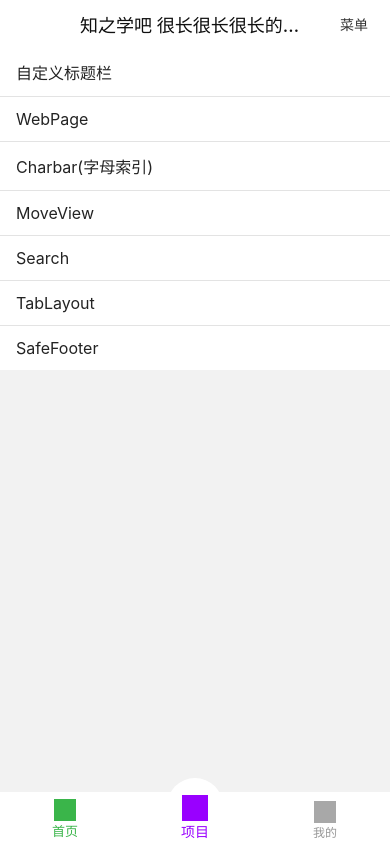
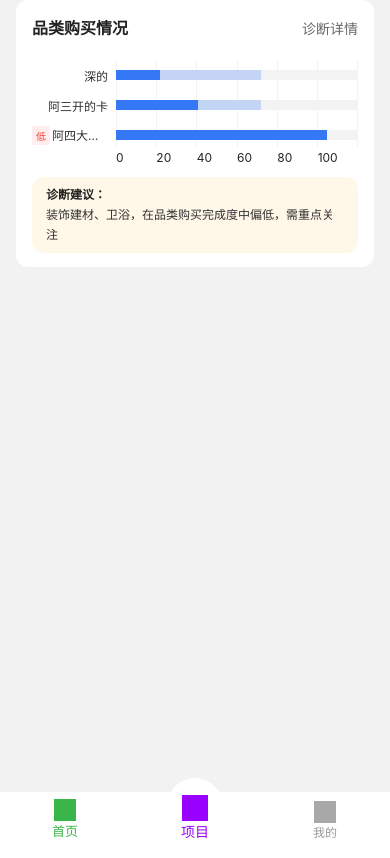
Before and after one commit to dxmzk/step-react-native, a React Native app: screen /Home in a window 390 px wide. Built offline with nearby package versions, Linux system fonts and the light colour scheme; what react-native-device-info would draw is missing.

Commit message:
修改代码

```diff
--- /dev/null
+++ b/src/pages/home/CategoryBuy.jsx
@@ -0,0 +1,306 @@
+/**
+ * Author: Meng
+ * Date: 2023-10-10
+ * Modify: 2023-10-10
+ * Desc: 品类购买情况
+ */
+
+import React, {useEffect, useState, useRef} from 'react';
+import {
+  View,
+  Text,
+  Image,
+  TouchableOpacity,
+  StyleSheet,
+  Dimensions,
+} from 'react-native';
+
+// import RetailImages from '../../../Assets/Retail/index';
+import {CompatButton} from '../../components/index';
+
+const {width} = Dimensions.get('window');
+const boxWidth = width - 64 - 84;
+
+function CategoryBuy(props) {
+  const itemList = [
+    {name: '深的', ranking: 1, value: 182},
+    {name: '阿三开的卡', ranking: 2, value: 342},
+    {name: '阿四大队撒', ranking: 3, value: 872},
+  ];
+  const [pressItem, setPressItem] = useState(null);
+  const [aixList, setAixList] = useState([0, 20, 40, 60, 80, 100]);
+  const [tagValue, setTagValue] = useState({tag: 1, value: 1});
+  const timer = useRef(0);
+  const maxNum = useRef(1000);
+  const defTitle = props.title || '品类购买情况';
+
+  useEffect(() => {}, []);
+
+  function gotoDiagnose() {}
+
+  // 点击显示数据
+  function onPressUser(item, index) {
+    if (timer.current > 0) {
+      clearTimeout(timer.current);
+    }
+    item.top = (index / itemList.length) * 100;
+    setPressItem(item);
+    timer.current = setTimeout(() => {
+      clearTimeout(timer.current);
+      setPressItem(null);
+    }, 3000);
+  }
+
+  // 行项目
+  function rankView(item, index) {
+    let value = item.value || 0;
+    if (value > 0) {
+      value = Math.round((value * 100) / maxNum.current) || 1;
+    }
+    return (
+      <TouchableOpacity
+        key={item.name + index}
+        style={styles.item}
+        activeOpacity={0.9}
+        onPress={() => onPressUser(item, index)}>
+        <View style={styles.nameBox}>
+          {item.ranking > 2 ? <Text style={styles.lowTag}>低</Text> : <></>}
+          <Text style={styles.itemName} numberOfLines={1} ellipsizeMode="tail">
+            {item.name}
+          </Text>
+        </View>
+
+        <View style={styles.lineWidth}>
+          <View style={styles.tagBg} />
+          <View style={{...styles.lineBg, width: `${value}%`}} />
+        </View>
+      </TouchableOpacity>
+    );
+  }
+
+  function aixView(num, index) {
+    return (
+      <Text key={num} style={styles.aixStr}>
+        {num}
+      </Text>
+    );
+  }
+
+  function yLineView(num, index) {
+    return <View key={index} style={styles.yLineView} />;
+  }
+
+  function PressItemView() {
+    return (
+      <View style={styles.press}>
+        <Text style={styles.pressStr}>{pressItem.name}</Text>
+        <Text style={styles.pressStr}>个人: {pressItem.value}</Text>
+        <Text style={styles.pressStr}>目标: 600</Text>
+        <Text style={styles.pressStr}>完成度: 30%</Text>
+      </View>
+    );
+  }
+
+  return (
+    <View style={styles.page}>
+      <View style={styles.titleBox}>
+        <Text style={styles.title}>{defTitle}</Text>
+        <CompatButton style={styles.selectBox} onPress={gotoDiagnose}>
+          <Text style={styles.select}>诊断详情</Text>
+          {/* <Image style={styles.nextIc} source={RetailImages.right_arrow} /> */}
+        </CompatButton>
+      </View>
+
+      <View style={styles.chart}>
+        {/* 指引线 */}
+        <View style={styles.yLine}>
+          <View style={styles.nameBox} />
+          {aixList.map(yLineView)}
+          <View style={styles.yLineRight} />
+        </View>
+
+        {itemList.map(rankView)}
+
+        {/* 坐标轴 */}
+        <View style={styles.row}>
+          <View style={styles.nameBox} />
+          {aixList.map(aixView)}
+        </View>
+
+        {pressItem ? <PressItemView /> : <></>}
+      </View>
+
+      <View style={styles.diagnose}>
+        <Text style={styles.diagnoseTitle}>诊断建议：</Text>
+        <Text style={styles.diagnoseDesc}>
+          <Text style={styles.diagnoseAlert}>装饰建材、卫浴</Text>
+          ，在品类购买完成度中偏低，需重点关注
+        </Text>
+      </View>
+    </View>
+  );
+}
+
+const styles = StyleSheet.create({
+  page: {
+    borderRadius: 12,
+    backgroundColor: 'white',
+    paddingHorizontal: 16,
+  },
+  row: {
+    marginBottom: 12,
+    alignItems: 'center',
+    flexDirection: 'row',
+  },
+  flex: {
+    flex: 1,
+  },
+  titleBox: {
+    flexDirection: 'row',
+    alignItems: 'center',
+    // marginBottom: 8,
+    marginTop: 6,
+  },
+  title: {
+    flex: 1,
+    lineHeight: 20,
+    fontSize: 16,
+    fontWeight: '700',
+    color: '#232323',
+  },
+  chart: {
+    marginTop: 10,
+  },
+  item: {
+    zIndex: 1,
+    height: 30,
+    alignItems: 'center',
+    flexDirection: 'row',
+  },
+  selectBox: {
+    alignItems: 'center',
+    flexDirection: 'row',
+    paddingVertical: 12,
+    marginLeft: 12,
+  },
+  select: {
+    fontSize: 14,
+    color: '#676767',
+  },
+  nextIc: {
+    width: 16,
+    height: 16,
+  },
+  nameBox: {
+    width: 84,
+    maxWidth: 84,
+    paddingRight: 8,
+    flexDirection: 'row',
+    justifyContent: 'flex-end',
+    // backgroundColor: '#f3f3f3',
+  },
+  lowTag: {
+    paddingVertical: 2,
+    paddingHorizontal: 4,
+    borderRadius: 2,
+    marginRight: 2,
+    backgroundColor: '#FFEEED',
+
+    color: '#F2453A',
+    fontSize: 10,
+  },
+  itemName: {
+    color: '#323232',
+    fontSize: 12,
+    maxWidth: 60,
+  },
+  lineWidth: {
+    // width: 200,
+    width: boxWidth,
+    maxWidth: boxWidth,
+    backgroundColor: '#F3F3F3',
+  },
+  tagBg: {
+    width: boxWidth * 0.6,
+    height: 10,
+    top: 0,
+    left: 0,
+    position: 'absolute',
+    backgroundColor: '#3478F640',
+  },
+  lineBg: {
+    width: '3%',
+    height: 10,
+    backgroundColor: '#3478F6',
+  },
+  aixStr: {
+    flex: 1,
+    color: '#232323',
+    fontSize: 12,
+    textAlign: 'left',
+  },
+  yLine: {
+    top: 0,
+    left: 0,
+    width: '100%',
+    height: '100%',
+    paddingBottom: 30,
+    position: 'absolute',
+    flexDirection: 'row',
+    justifyContent: 'space-between',
+    // backgroundColor: '#ff660060'
+  },
+  yLineView: {
+    flex: 1,
+    height: '100%',
+    borderLeftWidth: 1,
+    borderLeftColor: '#f3f3f3',
+    // backgroundColor: '#f3f3f3'
+  },
+  yLineRight: {
+    width: 1,
+    height: '100%',
+    backgroundColor: '#f3f3f3',
+  },
+  press: {
+    left: 120,
+    zIndex: 9,
+    minWidth: 78,
+    minHeight: 72,
+    paddingVertical: 8,
+    paddingHorizontal: 12,
+    borderRadius: 8,
+    position: 'absolute',
+    backgroundColor: '#000000B0',
+  },
+  pressStr: {
+    color: 'white',
+    fontSize: 10,
+    lineHeight: 16,
+  },
+  diagnose: {
+    borderRadius: 12,
+    paddingVertical: 8,
+    paddingHorizontal: 14,
+    marginBottom: 14,
+    backgroundColor: '#FFF7E8',
+  },
+  diagnoseTitle: {
+    color: '#232323',
+    fontWeight: '700',
+    fontSize: 12,
+    lineHeight: 20,
+  },
+  diagnoseDesc: {
+    color: '#323232',
+    fontSize: 12,
+    lineHeight: 20,
+  },
+  diagnoseAlert: {
+    borderLeftColor: 2,
+    borderBottomColor: '#ff0066',
+    // backgroundColor: '#ff0066'
+  },
+});
+
+export default CategoryBuy;
--- a/src/pages/home/Home.jsx
+++ b/src/pages/home/Home.jsx
@@ -7,6 +7,8 @@
 import React, {useEffect, useState} from 'react';
 import {View, Text, StyleSheet} from 'react-native';
 import {Header, CompatButton, ListView} from '../../components/index';
+
+import CategoryBuy from './CategoryBuy';
 
 const list = [
   '自定义标题栏',
@@ -55,8 +57,9 @@ class Home extends React.PureComponent {
   render() {
     return (
       <View style={styles.page}>
-        <Header title="知之学吧 很长很长很长的标题" rightBtns={rightBtns} />
-        <ListView style={styles.list} data={list} renderItem={this.itemView} />
+        {/* <Header title="知之学吧 很长很长很长的标题" rightBtns={rightBtns} /> */}
+        {/* <ListView style={styles.list} data={list} renderItem={this.itemView} /> */}
+        <CategoryBuy />
       </View>
     );
   }
@@ -75,6 +78,7 @@ class Home extends React.PureComponent {
 const styles = StyleSheet.create({
   page: {
     flex: 1,
+    paddingHorizontal: 16,
   },
   alertBox: {
     width: '100%',
```
